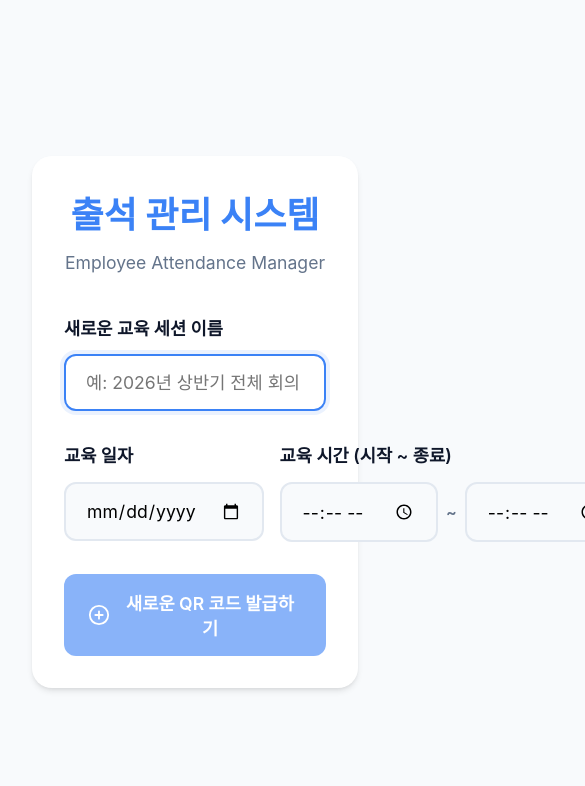
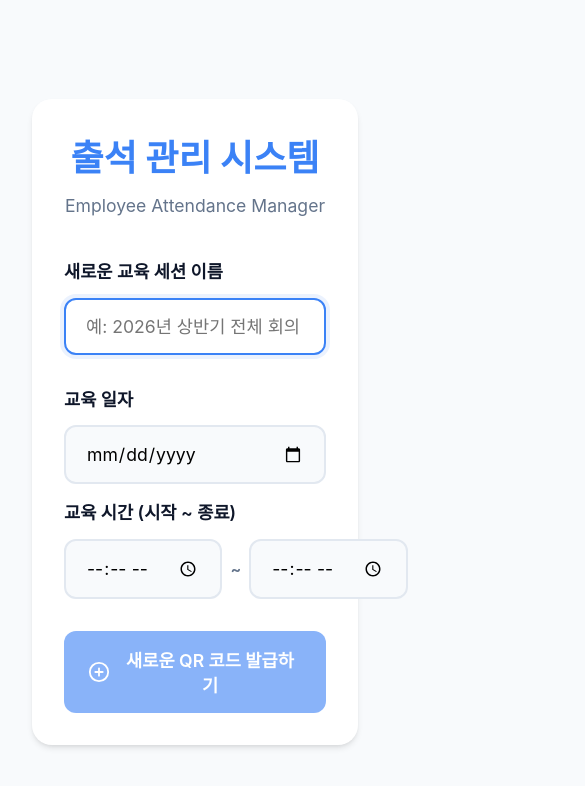
Before and after one commit to insachongmu778-sketch/attendance-app, a React (Vite) app: page /admin in a window 390 px wide. Shown: the top 786 px of the page, 585 px wide, since content can reach past the window. Built offline with nearby package versions, Linux system fonts and the light colour scheme; no server answers; sample sign-in values are in the browser's storage.

Commit message:
반응형 CSS를 추가

```diff
--- a/src/pages/AdminPage.css
+++ b/src/pages/AdminPage.css
@@ -35,6 +35,18 @@
 
 .form-group {
   margin-bottom: 2rem;
+}
+
+.date-time-group {
+  display: flex;
+  gap: 1rem;
+  margin-bottom: 2rem;
+}
+
+@media (max-width: 600px) {
+  .date-time-group {
+    flex-direction: column;
+  }
 }
 
 .form-label {
--- a/src/pages/AdminPage.jsx
+++ b/src/pages/AdminPage.jsx
@@ -308,7 +308,7 @@ export default function AdminPage() {
               />
             </div>
 
-            <div style={{ display: 'flex', gap: '1rem', marginBottom: '2rem' }}>
+            <div className="date-time-group">
               <div style={{ flex: 1 }}>
                 <label className="form-label" htmlFor="sessionDate">교육 일자</label>
                 <input
```
